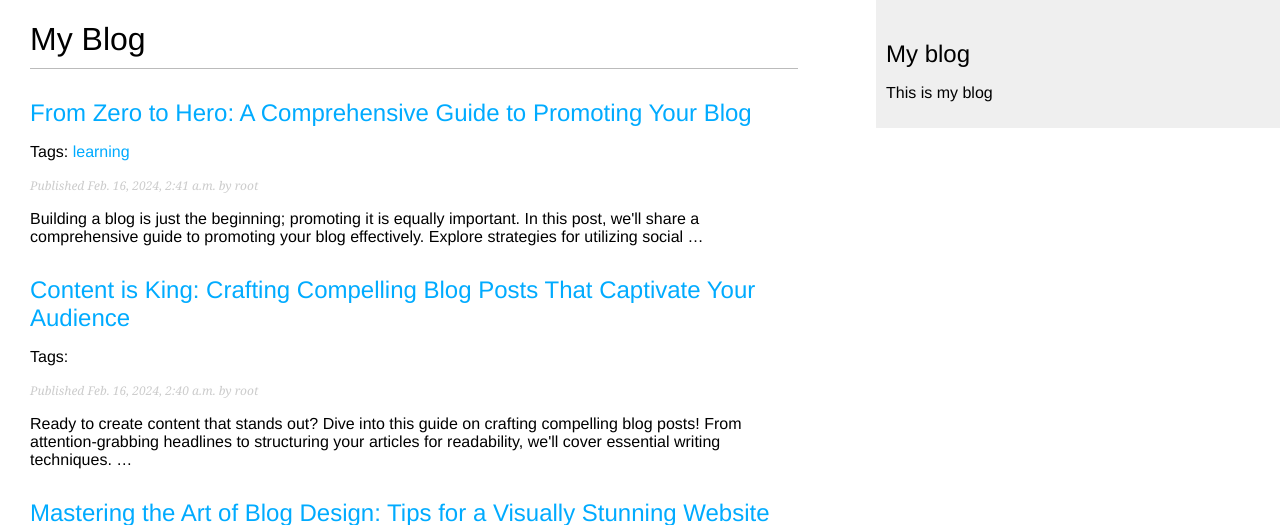
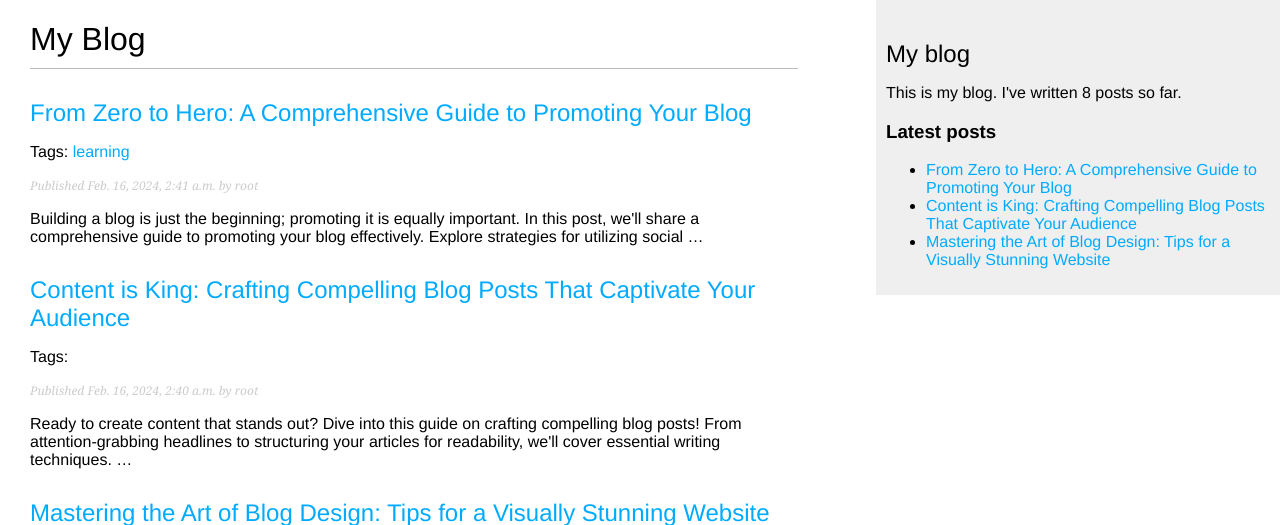
Before and after one commit to Juanes-22/django-practice, a Django app: page /blog/ in a window 1280 px wide. Shown: the top 525 px of the page. Run offline with Django 5.2, Linux system fonts and the light colour scheme; data comes from the database, SQL or seed files in the repository; parts of the project's set-up code (start-up, migrations or seed data) failed here and were passed over.

Commit message:
Add custom template tags

```diff
--- a/projects/p01_sitioweb/blog/templates/blog/base.html
+++ b/projects/p01_sitioweb/blog/templates/blog/base.html
@@ -1,4 +1,5 @@
 {% load static %}
+{% load blog_tags %}
 <!DOCTYPE html>
 <html lang="en">
 <head>
@@ -15,7 +16,12 @@
 
     <div id="sidebar">
         <h2>My blog</h2>
-        <p>This is my blog</p>
+        <p>
+            This is my blog.
+            I've written {% total_posts %} posts so far.
+        </p>
+        <h3>Latest posts</h3>
+        {% show_latest_posts 3 %}
     </div>
 </body>
 </html>
--- /dev/null
+++ b/projects/p01_sitioweb/blog/templates/blog/post/latest_posts.html
@@ -0,0 +1,7 @@
+<ul>
+    {% for post in latest_posts %}
+        <li>
+            <a href="{{ post.get_absolute_url }}">{{ post.title }}</a>
+        </li>
+    {% endfor %}
+</ul>
--- /dev/null
+++ b/projects/p01_sitioweb/blog/templatetags/blog_tags.py
@@ -0,0 +1,14 @@
+from django import template
+from ..models import Post
+
+
+register = template.Library()
+
+@register.simple_tag
+def total_posts():
+    return Post.published.count()
+
+@register.inclusion_tag("blog/post/latest_posts.html")
+def show_latest_posts(count=5):
+    latest_posts = Post.published.order_by("-published_at")[:count]
+    return {"latest_posts": latest_posts}
```
Also changed, not shown: projects/p01_sitioweb/blog/templatetags/__init__.py (added).
